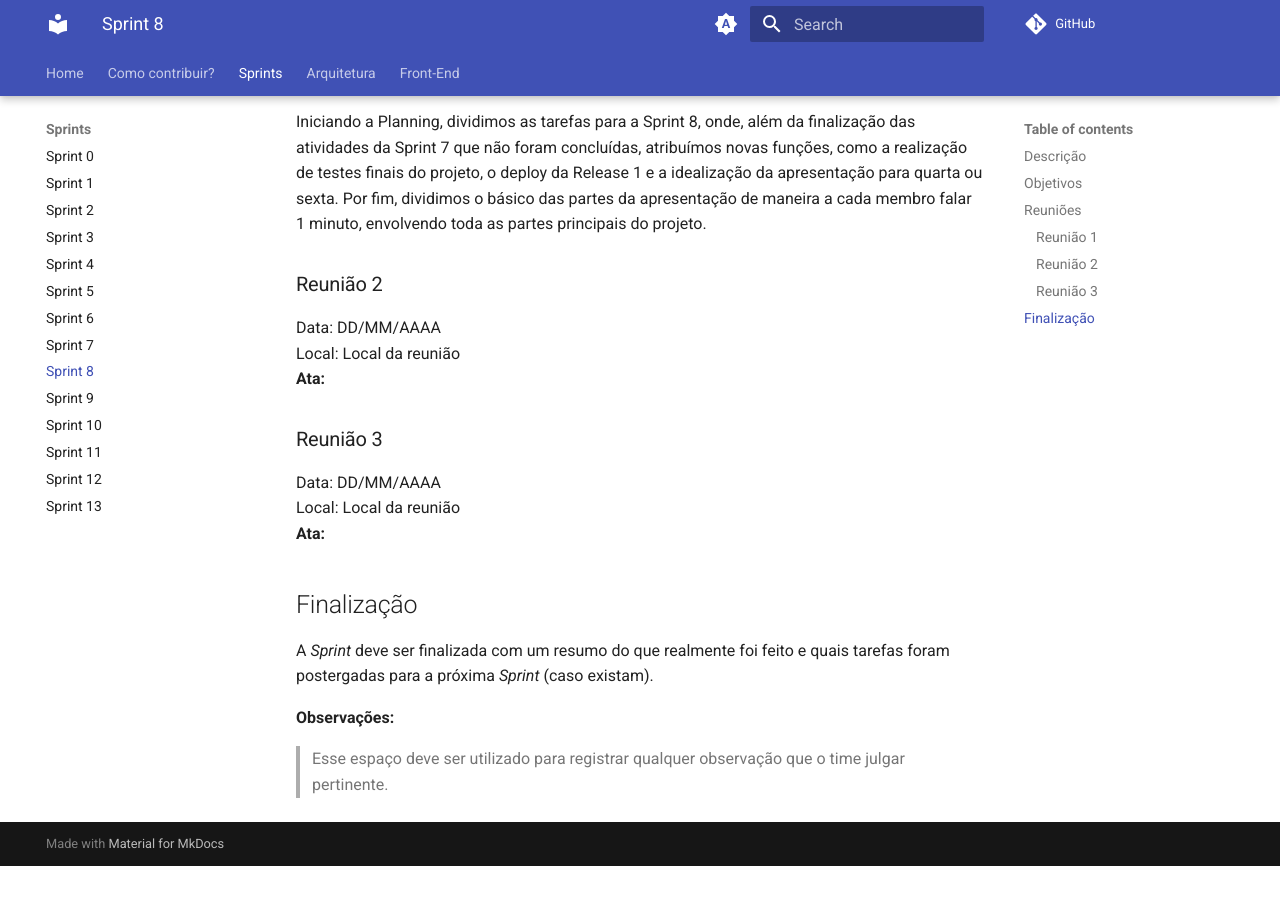
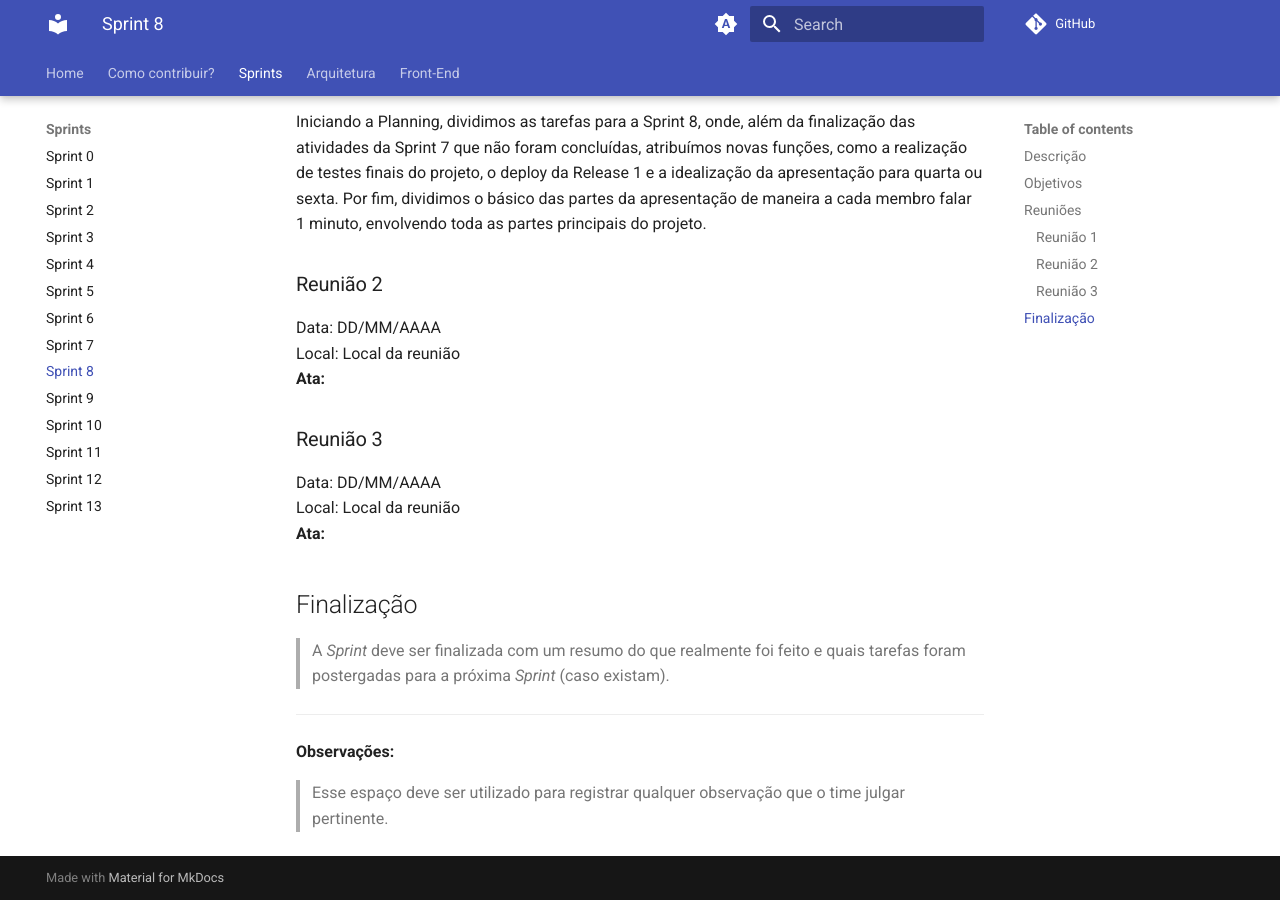
Before and after one commit to zlimaz/2025-1-AcheiUnB-Testes, an MkDocs documentation site: the page built from docs/sprints/sprint-8.md, in a window 1280 px wide and 900 px high, scrolled down 951 px. Built offline with MkDocs 1.6.1 and Material for MkDocs 9.7.7, drawn with Linux system fonts in a browser that asks for light colours; comment, search, counter and statistics services are not loaded; before the commit the page ends 1817 px from its top, so only the background shows below that.

```diff
--- a/docs/sprints/sprint-8.md
+++ b/docs/sprints/sprint-8.md
@@ -42,9 +42,9 @@ Local: Local da reunião
 
 
 ## Finalização
+> A _Sprint_ deve ser finalizada com um resumo do que realmente foi feito e quais tarefas foram postergadas para a próxima _Sprint_ (caso existam).
 
-A _Sprint_ deve ser finalizada com um resumo do que realmente foi feito e quais tarefas foram postergadas para a próxima _Sprint_ (caso existam).
-
+---
 
 **Observações:**
 > Esse espaço deve ser utilizado para registrar qualquer observação que o time julgar pertinente.
```
